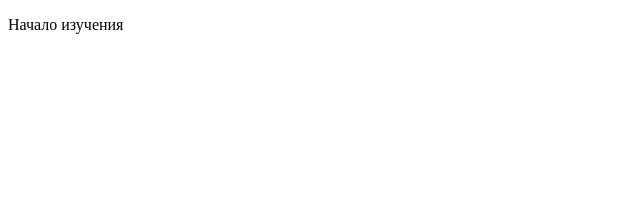
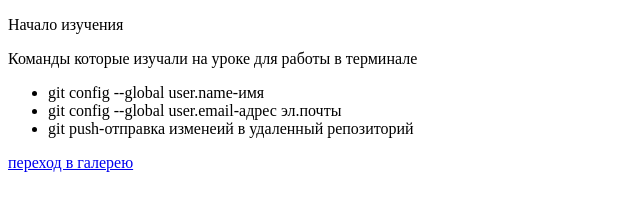
Before and after one commit to Yevhen2606/First, a plain HTML site: page index.html in a window 1280 px wide. Shown: the whole page, without its empty margins (0-640 px from the left). Drawn offline with Linux system fonts and the light colour scheme.

Commit message:
homework done

```diff
--- a/index.html
+++ b/index.html
@@ -8,6 +8,12 @@
 </head>
 <body>
     <p>Начало изучения</p>
-    <a href="./gallery.html"></a>
+    <p>Команды которые изучали на уроке для работы в терминале</p>
+    <ul>
+        <li>git config --global user.name-имя</li>
+        <li>git config --global user.email-адрес эл.почты</li>
+        <li>git push-отправка изменеий в удаленный репозиторий</li>
+    </ul>
+    <a href="./gallery.html">переход в галерею</a>
 </body>
 </html>
```
Also changed, not shown: gallery.html (+3 -1 lines).
